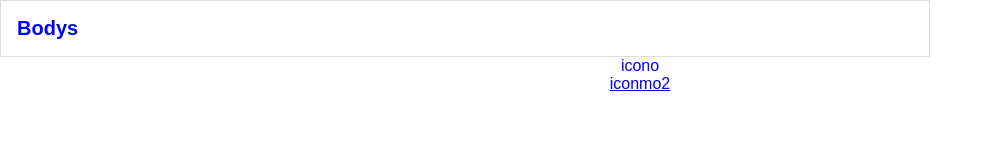
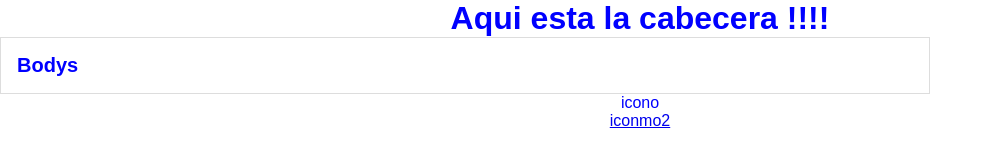
Before and after one commit to diogosss/hyperblog, a plain HTML site: page index.html in a window 1280 px wide. Shown: the whole page, without its empty margins (0-993 px from the left). Drawn offline with Linux system fonts and the light colour scheme.

Commit message:
Estructura inicail de la cabecera

```diff
--- a/index.html
+++ b/index.html
@@ -9,6 +9,9 @@
 </head>
 <body>
     <main>
+        <div id="cabecera">
+            <h1>Aqui esta la cabecera !!!!</h1>
+        </div>
         <div id="container">
             <h1>Bodys</h1>
         </div>
```
